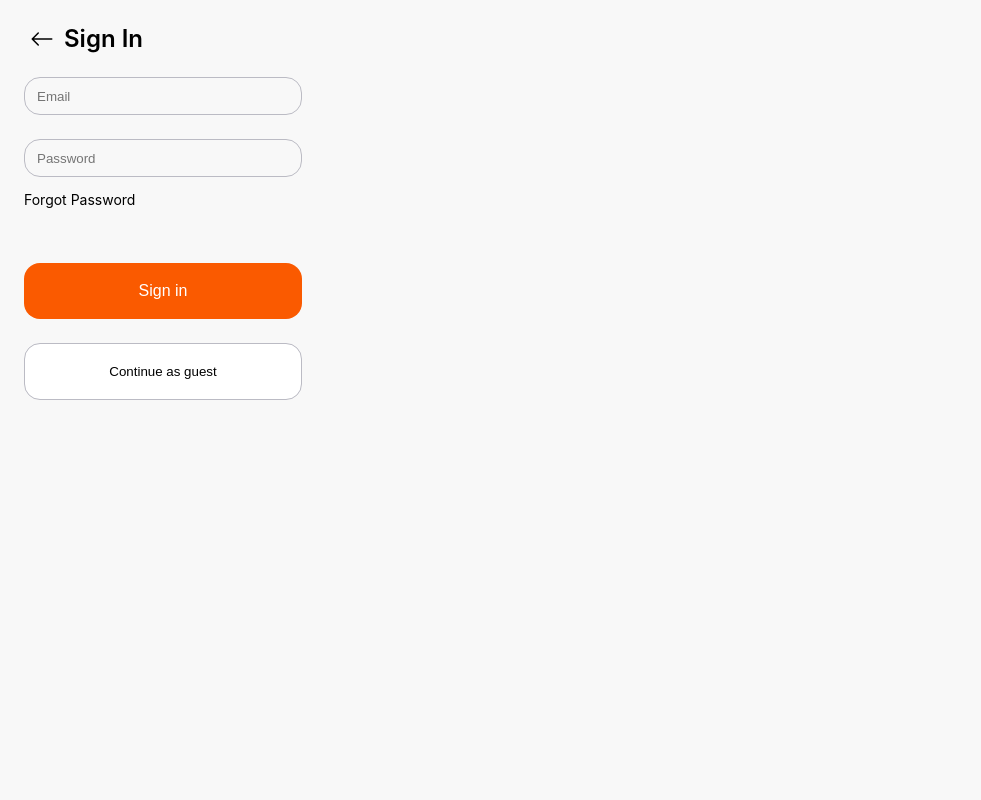
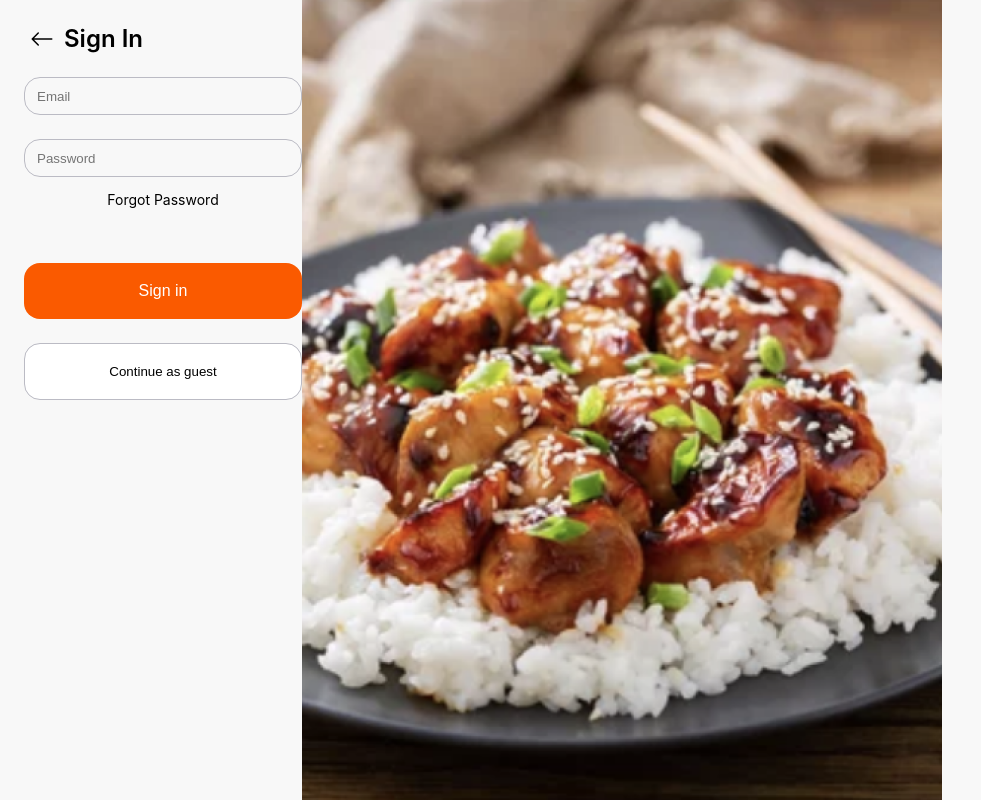
Before and after one commit to Stutern-Project-23/Group-4-Mealy-Project-Team-2A, a React (Create React App) app: page / in a window 1280 px wide. Shown: the whole page, without its empty margins (0-981 px from the left). Built offline with nearby package versions, Linux system fonts and the light colour scheme.

Commit message:
Working on we

```diff
--- a/src/index.js
+++ b/src/index.js
@@ -3,12 +3,12 @@ import ReactDOM from 'react-dom/client';
 import './index.css';
 
 import reportWebVitals from './reportWebVitals';
-import SignIn from './pages/Welcome/signIn/Signin';
+import SigninRight from './pages/Welcome/signIn/Signin';
 
 const root = ReactDOM.createRoot(document.getElementById('root'));
 root.render(
   <React.StrictMode>
-    <SignIn />
+    <SigninRight />
   </React.StrictMode>
 );
 
--- a/src/pages/Welcome/signIn/Signin.jsx
+++ b/src/pages/Welcome/signIn/Signin.jsx
@@ -1,8 +1,31 @@
 import React from 'react';
 import { useState } from 'react';
 import { BsArrowLeft } from 'react-icons/bs';
+import signinBackground from "./assets/signin.png";
 import "./signin.css";
 
+
+const SignIn = () => {
+    const accountType = "talent";
+    return (
+        <section className="mealySignin">
+            <SigninRight background={signinBackground} />
+            <SigninLeft account = {accountType} />
+        </section>
+        )
+}
+
+export const SigninRight = ({background}) => {
+    return (
+        <div className= "rightSection" style={{
+            background: `url(${background})`,
+            backgroundSize: "cover",
+            backgroundPosition: "center",
+            backgroundRepeat: "no-repeat"
+            }}>
+        </div>
+    )
+}
 
  const Heading  = () => {
     return (
@@ -68,9 +91,9 @@ import "./signin.css";
     )
     }
 
-    const SignIn = () => {
+  export  const SigninLeft = () => {
         return (
-            <section className='bodyDimension'>
+            <section className= "leftSection">
                 <Heading />
                 <Form />
                 <SubmitButton />
--- a/src/pages/Welcome/signIn/signin.css
+++ b/src/pages/Welcome/signIn/signin.css
@@ -5,6 +5,13 @@
     background: #F8F8F8;
 
  }
+
+ .mealySignin {
+  display: flex;
+
+ }
+
+
 
   .signhead {
     display: flex;
@@ -86,12 +93,23 @@ Left: 18px;
   border: 1px solid #BBBBC4
  }
 
- /* @media(min-width:376px) and (max-width:426px) {
-  .forgotPassword {
-     display: flex;
-  justify-content: start;
-  text-align: left !important;
-    padding-left: 100px !important;
-  }
+  @media(min-width:768px)  {
+  .emailInput, .passwordInput, .submitBtn, .guestBtn,.forgotPassword {
+    display: flex;
+    flex-direction: row;
+    justify-content: center;
+    align-items: center;
 
- }*/
+ }
+
+ .rightSection {
+  order: 2;
+  min-height: 100vh;
+  width: 50%;
+  /* //left: 772px; */
+  top: 0px;
+  border-radius: 0px;
+
+}
+
+ }
```
Also changed, not shown: src/pages/Welcome/signIn/assets/signin.png (added).
